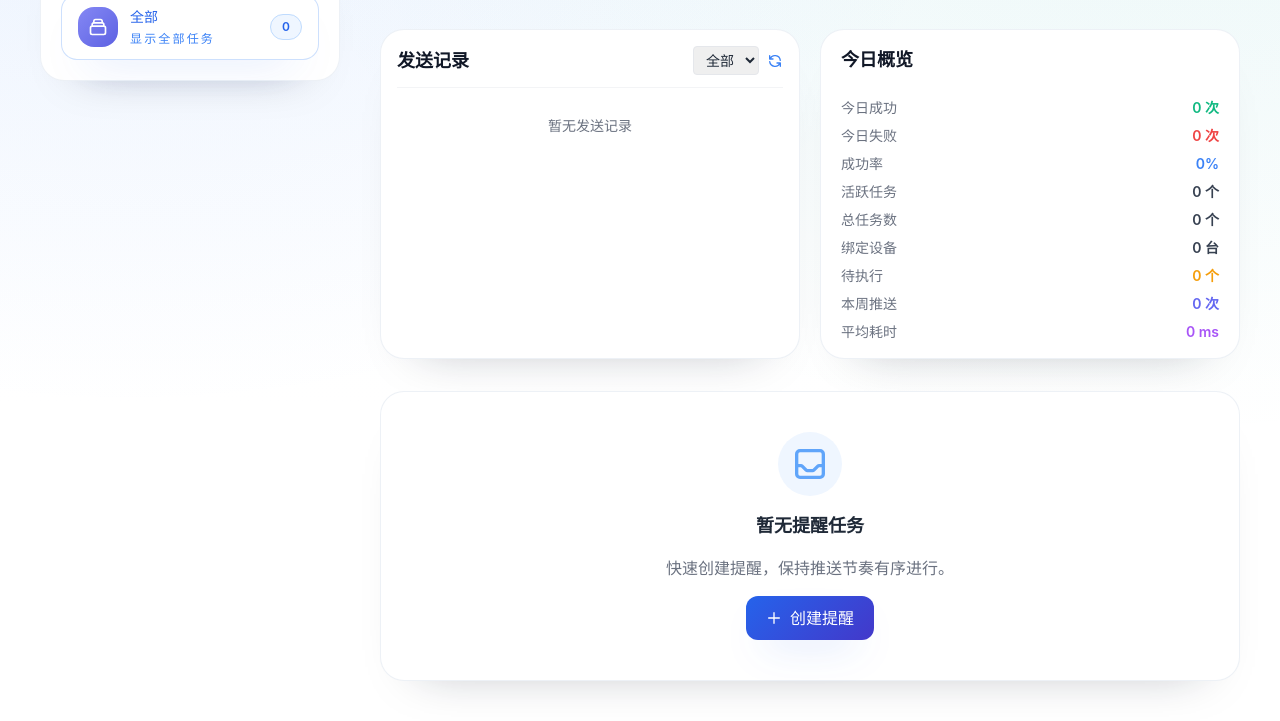
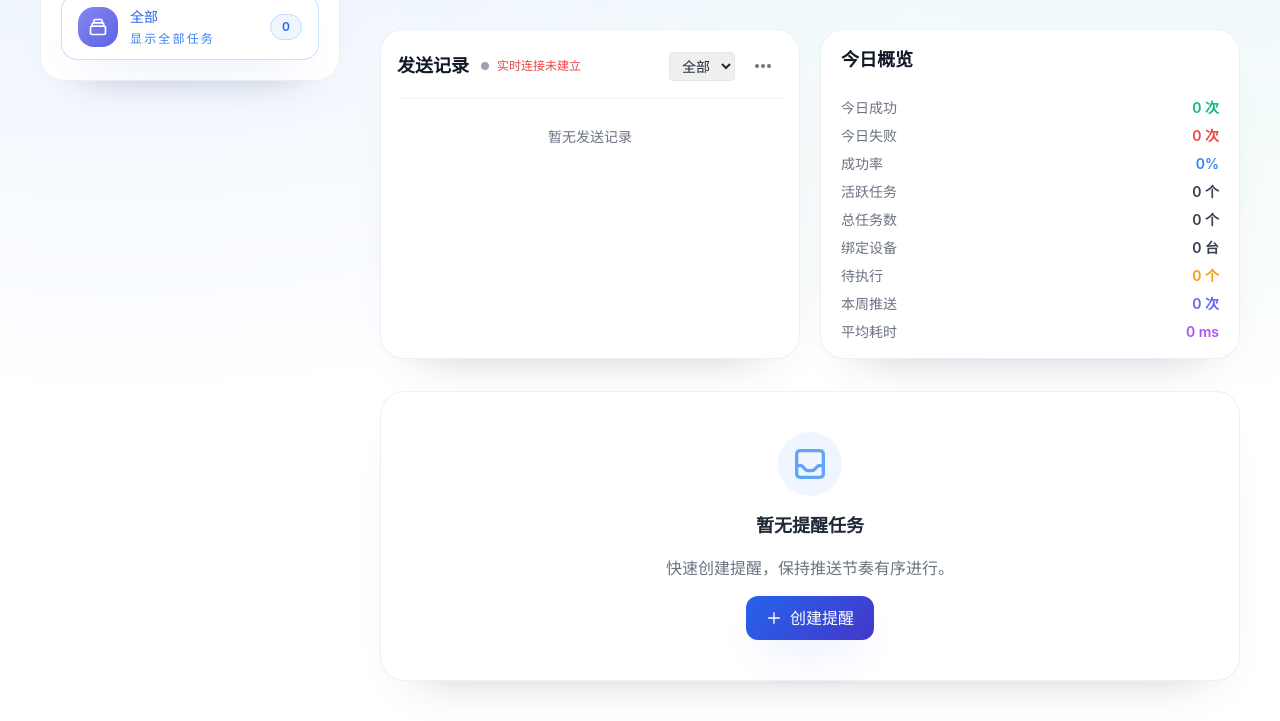
Before and after one commit to liyuhao957/MemoCue, a website: page public/index.html in a window 1280 px wide. Shown: the part 188-909 px from the top of the page. Drawn offline with nearby package versions, Linux system fonts and the light colour scheme; no server answers.

Commit message:
feat: 增强实时连接状态指示器和日志面板功能
- 更新仪表板的执行日志面板，添加实时连接状态指示器，提供连接状态的可视化反馈
- 优化连接状态显示逻辑，确保用户能够及时了解连接状态变化
- 增加手动刷新功能，允许用户在连接异常时手动更新日志
- 更新样式以提升连接状态指示器的可见性和用户体验

这些更改旨在提升用户对实时连接状态的理解和操作的透明度。

```diff
--- a/public/components/dashboard-content.html
+++ b/public/components/dashboard-content.html
@@ -25,18 +25,47 @@
     <!-- 发送记录面板 -->
     <div class="surface-card execution-logs-panel">
       <div class="execution-logs-header">
-        <h3 class="text-lg font-semibold text-gray-900">发送记录</h3>
-        <div class="flex items-center gap-2">
+        <div class="flex items-center gap-3">
+          <h3 class="text-lg font-semibold text-gray-900">发送记录</h3>
+          <div class="flex items-center gap-2 text-xs text-gray-500" aria-live="polite">
+            <span id="connection-indicator" class="connection-indicator connection-disconnected" aria-hidden="true"></span>
+            <span id="connection-status-text">实时连接初始化中</span>
+          </div>
+        </div>
+        <div class="flex items-center gap-2" x-data="{ open: false }" @keydown.escape.window="open = false" @click.away="open = false">
           <select x-model="logsFilter" @change="loadExecutionLogs()" class="text-sm border rounded px-2 py-1">
             <option value="all">全部</option>
             <option value="success">成功</option>
             <option value="failed">失败</option>
           </select>
-          <button @click="loadExecutionLogs()" class="text-blue-500 hover:text-blue-600">
-            <svg class="w-4 h-4" fill="none" stroke="currentColor" viewBox="0 0 24 24">
-              <path stroke-linecap="round" stroke-linejoin="round" stroke-width="2" d="M4 4v5h.582m15.356 2A8.001 8.001 0 004.582 9m0 0H9m11 11v-5h-.581m0 0a8.003 8.003 0 01-15.357-2m15.357 2H15"></path>
-            </svg>
-          </button>
+          <div class="relative">
+            <button type="button"
+                    @click="open = !open"
+                    class="btn-icon"
+                    :class="open ? 'text-blue-600 bg-blue-50' : ''"
+                    aria-haspopup="true"
+                    :aria-expanded="open.toString()"
+                    aria-controls="logs-action-menu"
+                    title="更多操作">
+              <svg class="w-5 h-5" fill="currentColor" viewBox="0 0 20 20">
+                <path d="M6 10a2 2 0 11-4 0 2 2 0 014 0zm6 0a2 2 0 11-4 0 2 2 0 014 0zm6 0a2 2 0 11-4 0 2 2 0 014 0z" />
+              </svg>
+            </button>
+            <div x-cloak
+                 x-show="open"
+                 x-transition.opacity
+                 id="logs-action-menu"
+                 class="absolute right-0 z-20 mt-2 w-56 rounded-2xl border border-gray-100 bg-white p-3 shadow-lg">
+              <button type="button"
+                      @click="open = false; loadExecutionLogs();"
+                      class="w-full rounded-lg px-3 py-2 text-left text-sm text-gray-700 hover:bg-gray-50">
+                手动刷新发送记录
+              </button>
+              <p class="mt-2 text-xs leading-relaxed text-gray-500">
+                仅当上方实时指示变灰或红色时再使用手动刷新。
+              </p>
+            </div>
+          </div>
         </div>
       </div>
       <div class="execution-logs-content">
--- a/public/js/modules/realtime-manager.js
+++ b/public/js/modules/realtime-manager.js
@@ -72,6 +72,7 @@ const RealtimeManager = {
       };
     } catch (error) {
       console.error('创建 SSE 连接失败:', error);
+      this.showConnectionStatus('disconnected');
     }
   },
 
@@ -83,6 +84,8 @@ const RealtimeManager = {
       this.isConnected = false;
       console.log('SSE 连接已断开');
     }
+
+    this.showConnectionStatus('disconnected');
   },
 
   // 处理接收到的消息
@@ -224,9 +227,25 @@ const RealtimeManager = {
   // 显示连接状态
   showConnectionStatus(status) {
     const indicator = document.getElementById('connection-indicator');
+    const statusText = document.getElementById('connection-status-text');
+
     if (indicator) {
-      indicator.className = `connection-${status}`;
-      indicator.title = status === 'connected' ? '实时连接已建立' : '实时连接已断开';
+      indicator.classList.remove('connection-connected', 'connection-disconnected');
+      indicator.classList.add(`connection-${status}`);
+
+      const title = status === 'connected'
+        ? '实时连接已建立'
+        : '实时连接未建立，可在必要时手动刷新';
+      indicator.setAttribute('aria-label', title);
+      indicator.setAttribute('title', title);
+    }
+
+    if (statusText) {
+      const text = status === 'connected' ? '实时同步正常' : '实时连接未建立';
+      statusText.textContent = text;
+
+      statusText.classList.remove('text-gray-500', 'text-red-500');
+      statusText.classList.add(status === 'connected' ? 'text-gray-500' : 'text-red-500');
     }
   },
 
--- a/public/styles/utilities/animations.css
+++ b/public/styles/utilities/animations.css
@@ -17,6 +17,10 @@
   }
 
   /* 连接状态指示器 */
+  .connection-indicator {
+    @apply inline-block align-middle;
+  }
+
   .connection-connected {
     @apply w-2 h-2 bg-green-500 rounded-full;
     animation: pulse 2s infinite;
```
Also changed, not shown: public/styles.min.css.
